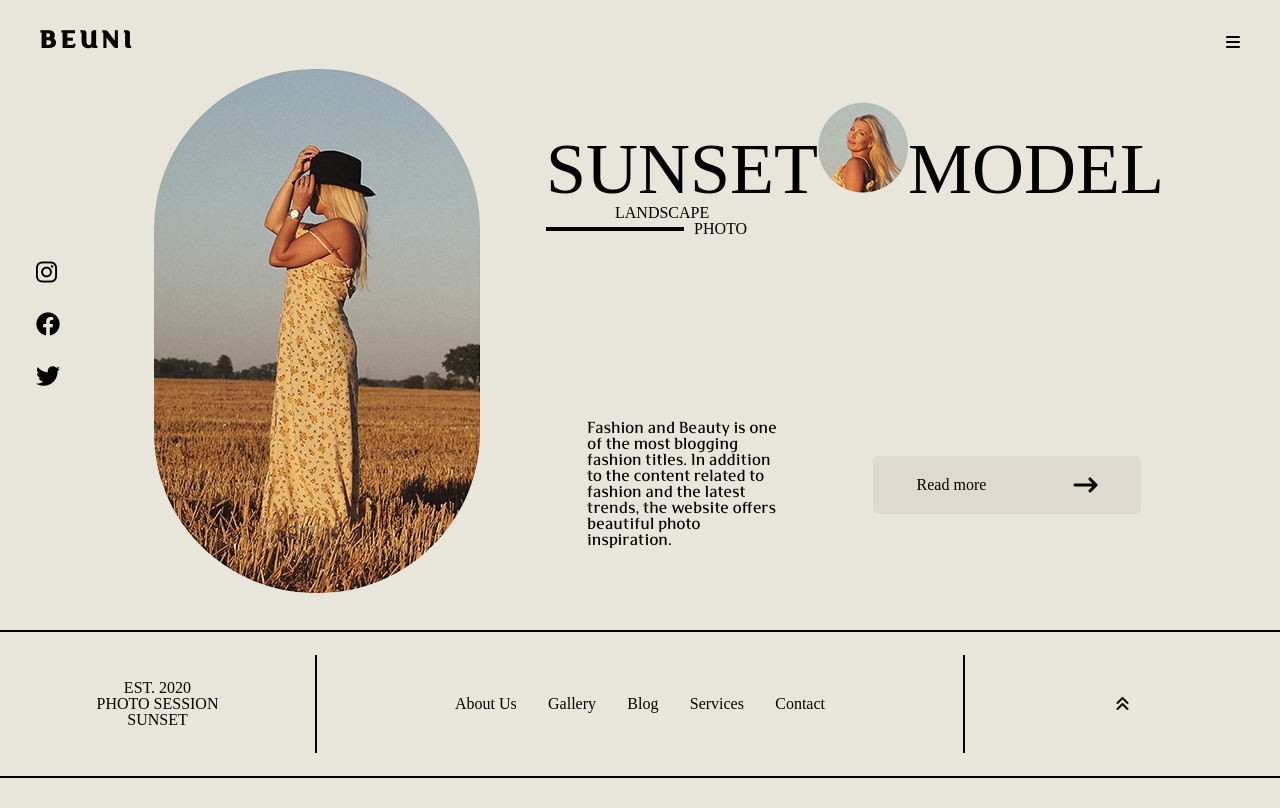
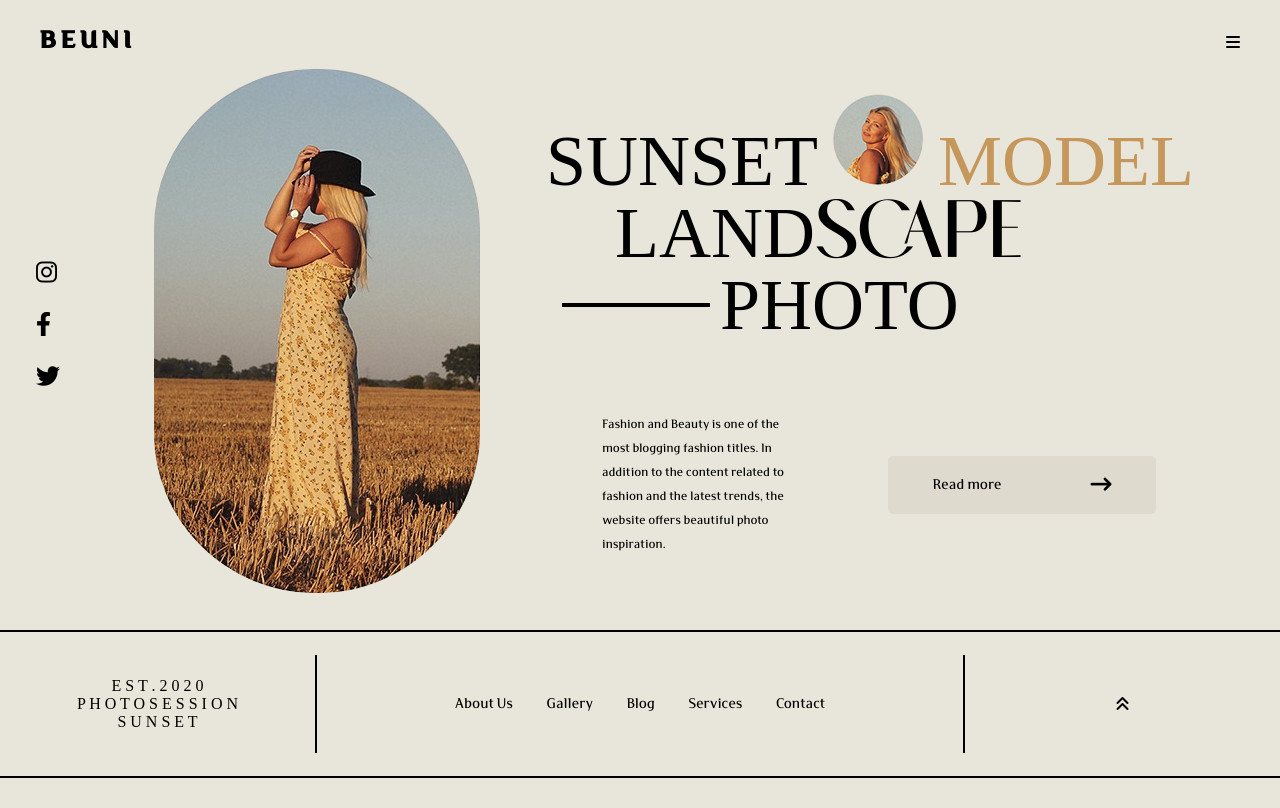
Before and after one commit to muffafa/figma-tasarim-odevi, a plain HTML site: page index.html in a window 1280 px wide. Drawn offline with nearby package versions, Linux system fonts and the light colour scheme; a web font is replaced by a local one.

Commit message:
fonts added and some cahnges on visual

```diff
--- a/css/style.css
+++ b/css/style.css
@@ -21,6 +21,11 @@ box-sizing: border-box;
 @font-face {
     font-family: "Gramers Medium";
     src: url(../fonts/Gramers-Medium.ttf);
+}
+
+@font-face {
+    font-family: "Gramers Light";
+    src: url(../fonts/Gramers-Light.ttf);
 }
 
 body{
@@ -125,8 +130,25 @@ main{
     font-size: 72px;
 }
 
+.model-sm-text{
+    color: #c5975b;
+}
+
 .landscape{
     margin-left: 69px;
+    display: flex;
+}
+
+.landscape >h2{
+    font-size: 72px;
+}
+
+.land{
+    font-family: "Romely Medium";
+}
+
+.scape{
+    font-family: "Gramers Light";
 }
 
 .text-with-hr{
@@ -134,15 +156,25 @@ main{
     align-items: center;
 }
 
+.text-with-hr >h2{
+    font-family: "Romely Medium";
+    font-size: 72px;
+}
+
 .horizontal-row{
-    width: 138px;
+    width: 148px;
     height: 4px;
+
     background-color: black;
+
     margin-right: 10px;
+    margin-left: 16px;
 }
 
 .model-photo-sm > img{
     border-radius: 45px;
+    margin-left: 15px;
+    margin-right: 15px;
 }
 
 /*lower*/
@@ -160,6 +192,8 @@ main{
 
 .info-text > p{
     font-family: "Mart";
+    font-size: 12px;
+    line-height: 24px;
 }
 
 .more-button{
@@ -173,6 +207,9 @@ main{
     display: flex;
     align-items: center;
     justify-content: space-around;
+
+    font-family: "Mart";
+    font-size: 14px;
 }
 
 /*Footer*/
@@ -207,6 +244,9 @@ footer{
 /* footer-left*/
 .footer-left > p{
     text-align: center;
+    font-family: "Romely Medium";
+    font-size: 16px;
+    line-height: 18px;
 }
 
 /* footer-middle*/
@@ -231,6 +271,9 @@ footer{
 
 .footer-middle > nav > ul > li{
     display: inline;
+
+    font-family: "Mart";
+    font-size: 14px;
 }
 
 /* footer-right*/
--- a/index.html
+++ b/index.html
@@ -22,10 +22,10 @@
 </head>
 
 <body>
-    <header>
+    <header id="turn-back-to-up">
         <div class="header-content">
             <h2>BEUNI</h2>
-            <a href="#" class="hamburger-menu">
+            <a href="#nav-menu" class="hamburger-menu">
                 <i class="fa-solid fa-bars"></i>
             </a>
         </div>
@@ -39,7 +39,7 @@
                             <i class="fab fa-instagram fa-xl"></i>
                         </a>
                         <a href="https://www.facebook.com/" target="_blank" class="facebook">
-                            <i class="fab fa-facebook fa-xl"></i>
+                            <i class="fa-brands fa-facebook-f fa-xl"></i>
                         </a>
                         <a href="https://twitter.com/" target="_blank" class="twitter">
                             <i class="fab fa-twitter fa-xl"></i>
@@ -57,9 +57,14 @@
                         <span class="model-photo-sm">
                             <img src="./img/figma_small.jpg" alt="Model Photo">
                         </span>
-                        MODEL
+                        <span class="model-sm-text">MODEL</span>
+
                     </h1>
-                    <h2 class="landscape">LANDSCAPE</h2>
+                    <div class="landscape">
+                        <h2 class="land">LAND</h2>
+                        <h2 class="scape">SCAPE</h2>
+
+                    </div>
                     <div class="text-with-hr">
                         <div class="horizontal-row">
                         </div>
@@ -91,12 +96,12 @@
         <div class="footer-content">
             <div class="footer-left">
                 <p>
-                    EST. 2020 </br>
-                    PHOTO SESSION </br>
-                    SUNSET
+                    E S T . 2 0 2 0 </br>
+                    P H O T O S E S S I O N </br>
+                    S U N S E T
                 </p>
             </div>
-            <div class="footer-middle">
+            <div class="footer-middle" id="nav-menu">
                 <nav>
                     <ul>
                         <li><a href="#">About Us</a></li>
```
Also changed, not shown: fonts/Gramers-Light.ttf (added).
